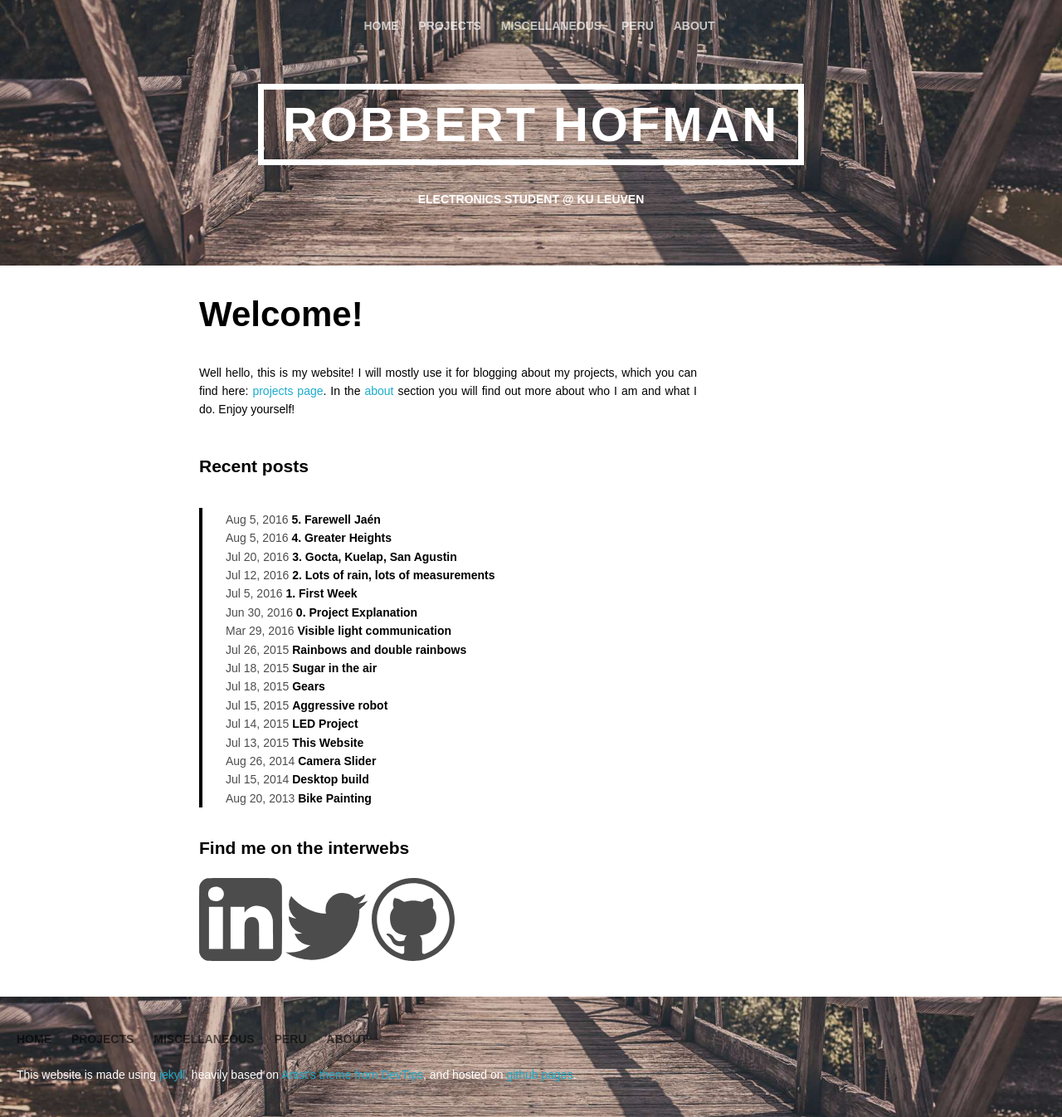
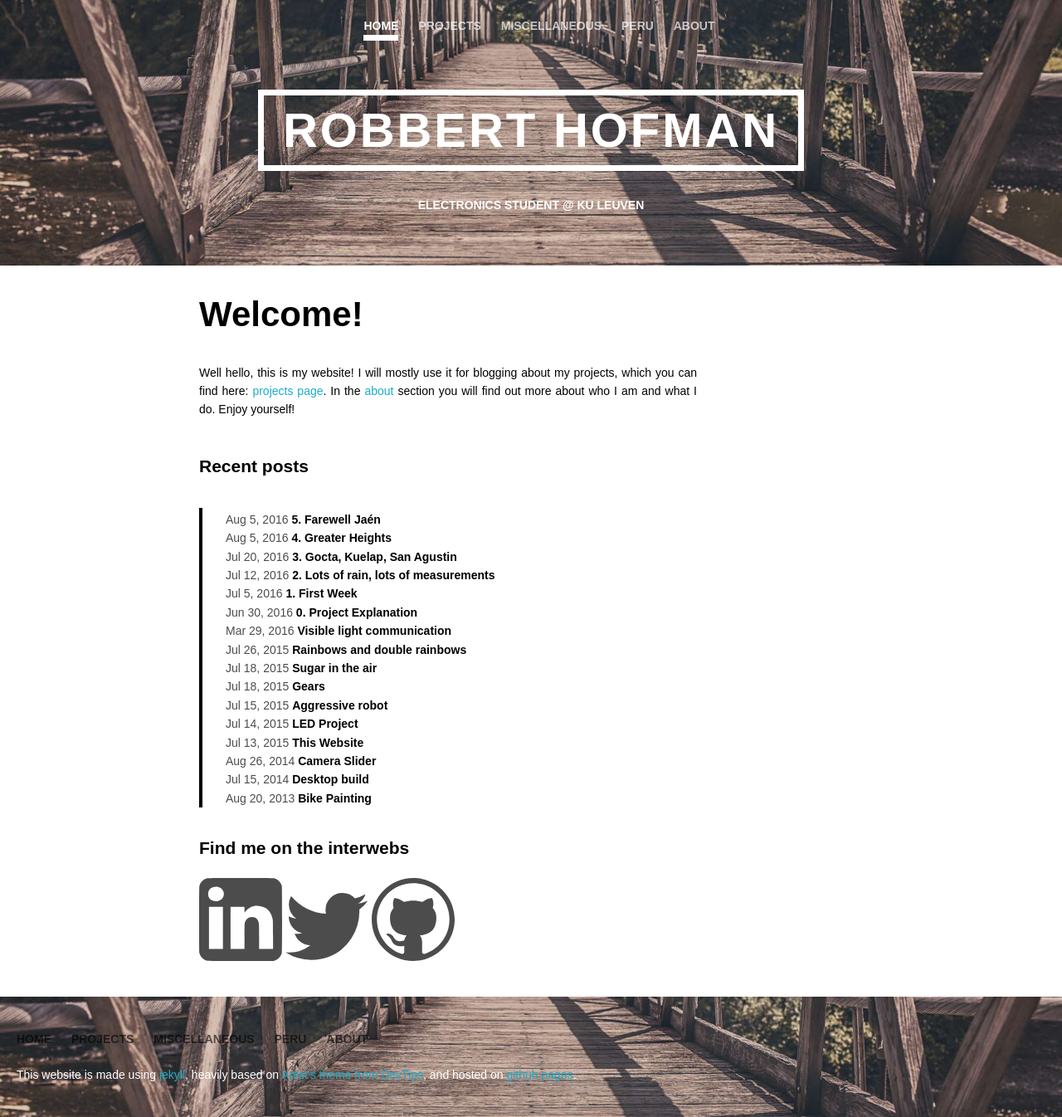
Before and after one commit to RobbertH/robberth.github.io, a Jekyll site: the page built from index.html, in a window 1280 px wide. Shown: the whole page at 83% size. Built offline with Jekyll 4.4.1, drawn with Linux system fonts in a browser that asks for light colours.

Commit message:
fancified headers nav bar: emphasize active page

```diff
--- a/_includes/header.html
+++ b/_includes/header.html
@@ -1,11 +1,36 @@
 <header>
 
+	{% assign currenturl = page.url | downcase | split: '/' %}
 	<nav>
+		{% if page.url == "/" %}
+			<a class="active" href="/"> Home</a>
+		{% else %}
 			<a href="/">Home</a>
+		{% endif %}
+
+		{% if currenturl[1] == "projects" %}
+			<a class="active" href="/projects">Projects</a>
+		{% else %}
 			<a href="/projects">Projects</a>
+		{% endif %}
+
+		{% if currenturl[1] == "miscellaneous" %}
+			<a class="active" href="/miscellaneous">Miscellaneous</a>
+		{% else %}
 			<a href="/miscellaneous">Miscellaneous</a>
+		{% endif %}
+
+		{% if currenturl[1] == "peru" %}
+			<a class="active" href="/peru">Peru</a>
+		{% else %}
 			<a href="/peru">Peru</a>
-      <a href="/about">About</a>
+		{% endif %}
+
+		{% if currenturl[1] == "about" %}
+			<a class="active" href="/about">About</a>
+		{% else %}
+			<a href="/about">about</a>
+		{% endif %}
 	</nav>
 
 	<h1><span>Robbert Hofman</span></h1>
--- a/assets/css/3-modules/_header.sass
+++ b/assets/css/3-modules/_header.sass
@@ -15,9 +15,11 @@ header
             size: 14px
             weight: 700
          text-transform: uppercase
-
          &:hover
             color: rgba(0,0,0,1)
+      .active
+         color: rgba(255, 255, 255, 1)
+         border-bottom: white solid 7px
 
    h1
       text-align: center
```
Lines whose indentation alone changed are shown as unchanged.
